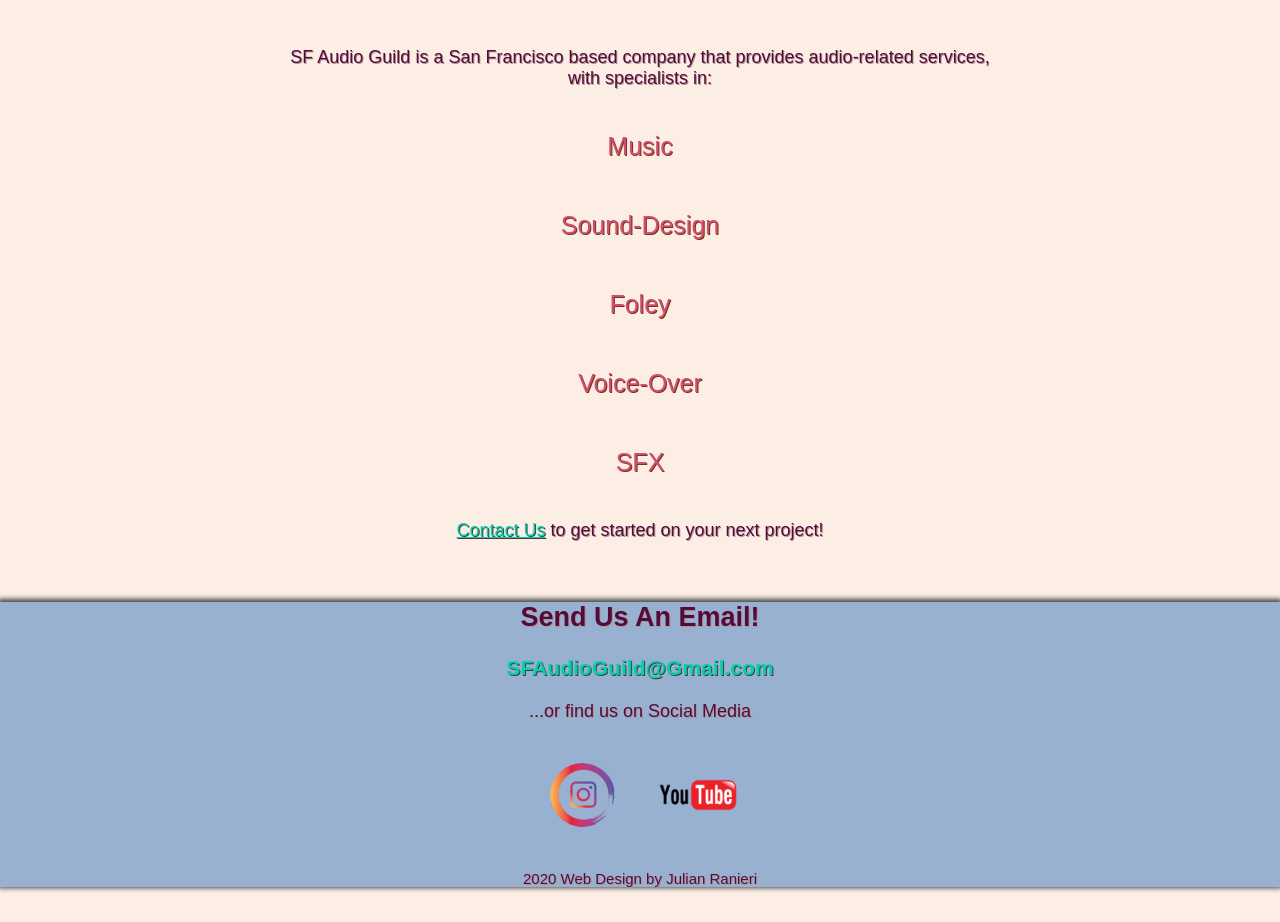
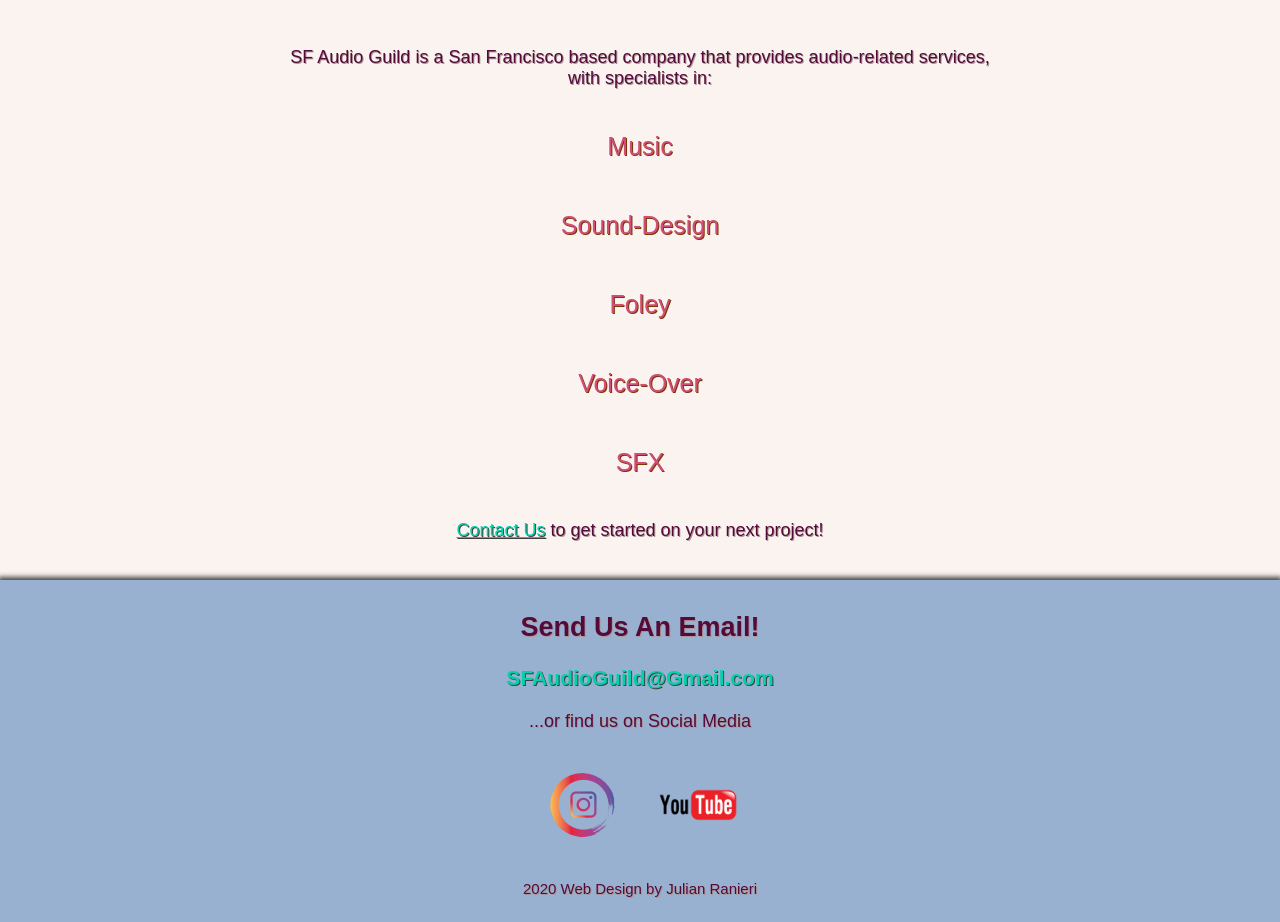
Before and after one commit to SF-Audio-Guild/sfaudioguild, a Jekyll site: the page built from index.html, in a window 1280 px wide. Shown: the part 800-1722 px from the top of the page. Built offline with Jekyll 4.4.1, drawn with Linux system fonts in a browser that asks for light colours; some web fonts are replaced.

Commit message:
minor aesthetic changes

```diff
--- a/assets/mainstyle.css
+++ b/assets/mainstyle.css
@@ -1,6 +1,6 @@
 body {
     font-family: 'arial';
-    background-color: rgb(252, 238, 229);
+    background-color: rgb(250, 243, 239);
     color: rgb(85, 11, 58);
     margin: 0;
     padding: 0;
@@ -19,7 +19,6 @@
 }
 
 a {
-    margin: 0;
     color: rgb(6, 208, 171);
     text-decoration: none;
     text-shadow: 1px 1px rgb(63, 63, 63);
@@ -48,24 +47,10 @@
 }
 
 h1 {
-    margin: 10;
     /* line-height: 150%; */
     color: rgb(232, 122, 5);
     text-shadow: 2px 2px rgb(53, 26, 35);
 }
-
-/* p {
-    margin:  0px;
-}
-
-h2 {
-    margin: 0;
-}
-
-h3 {
-    margin: 0;
-} */
-
 
 .header {
     display: flex;
@@ -247,6 +232,7 @@
 /* footer */
 
 .footer {
+    padding: 10px;
     background-color: rgb(152, 177, 208);
     box-shadow: 0px -1px 5px 2px rgb(69, 68, 68);
 }
```
